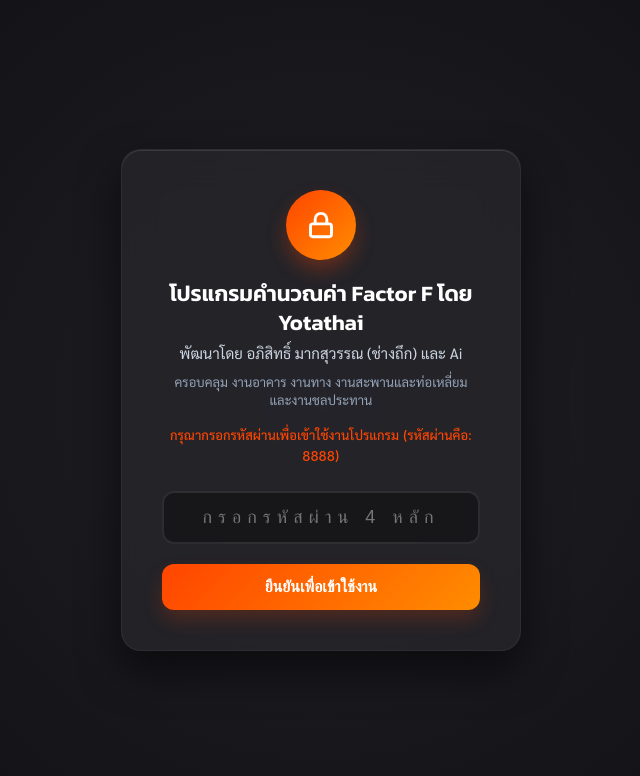
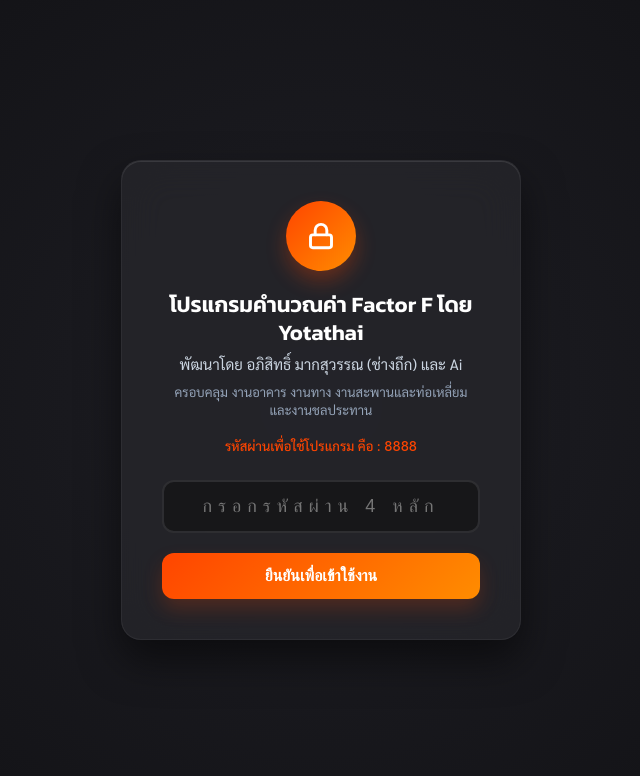
Before and after one commit to yotathai/factor-f-calculator, a website: page index.html in a window 1280 px wide. Shown: the top 776 px of the page, without its empty margins (319-959 px from the left). Drawn offline with Linux system fonts and the light colour scheme.

Commit message:
Simplify passcode prompt text

```diff
--- a/index.html
+++ b/index.html
@@ -939,7 +939,7 @@
             <h2 style="margin: 0 0 6px 0; font-size: 22px; font-weight: 600; color: #fff; line-height: 1.3; font-family: var(--font-heading);">โปรแกรมคำนวณค่า Factor F โดย Yotathai</h2>
             <h3 style="margin: 0 0 10px 0; font-size: 15px; font-weight: 400; color: #cbd5e1; line-height: 1.3; font-family: var(--font-body);">พัฒนาโดย อภิสิทธิ์ มากสุวรรณ (ช่างถึก) และ Ai</h3>
             <p style="margin: 0 0 16px 0; font-size: 13px; color: #94a3b8; line-height: 1.4;">ครอบคลุม งานอาคาร งานทาง งานสะพานและท่อเหลี่ยม และงานชลประทาน</p>
-            <p style="margin: 0 0 24px 0; font-size: 13px; color: var(--accent-vermilion); font-weight: 500;">กรุณากรอกรหัสผ่านเพื่อเข้าใช้งานโปรแกรม (รหัสผ่านคือ: 8888)</p>
+            <p style="margin: 0 0 24px 0; font-size: 13px; color: var(--accent-vermilion); font-weight: 500;">รหัสผ่านเพื่อใช้โปรแกรม คือ : 8888</p>
 
             <div style="position: relative; margin-bottom: 20px;">
                 <input type="password" id="app-passcode" placeholder="กรอกรหัสผ่าน 4 หลัก" maxlength="4" style="
```
